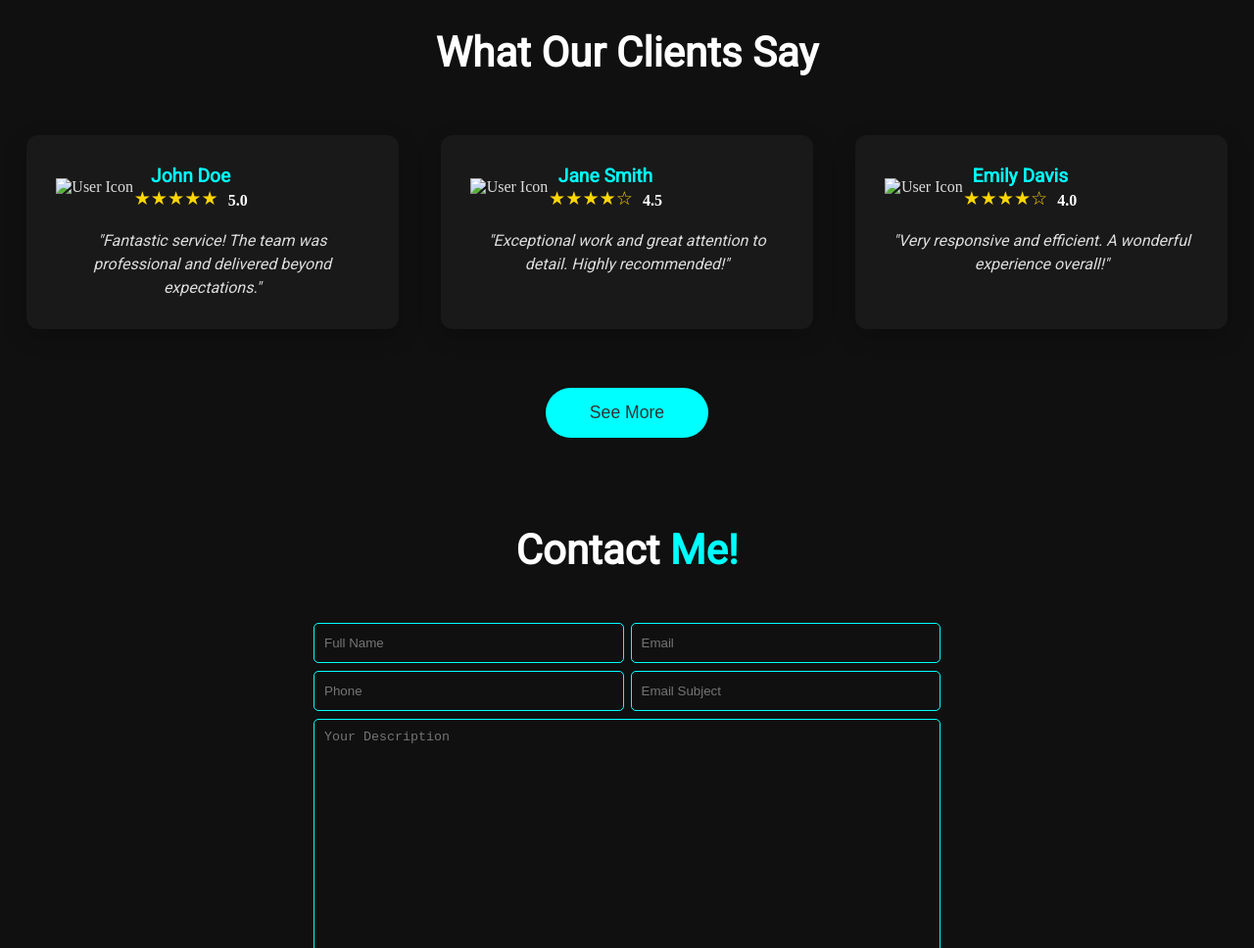
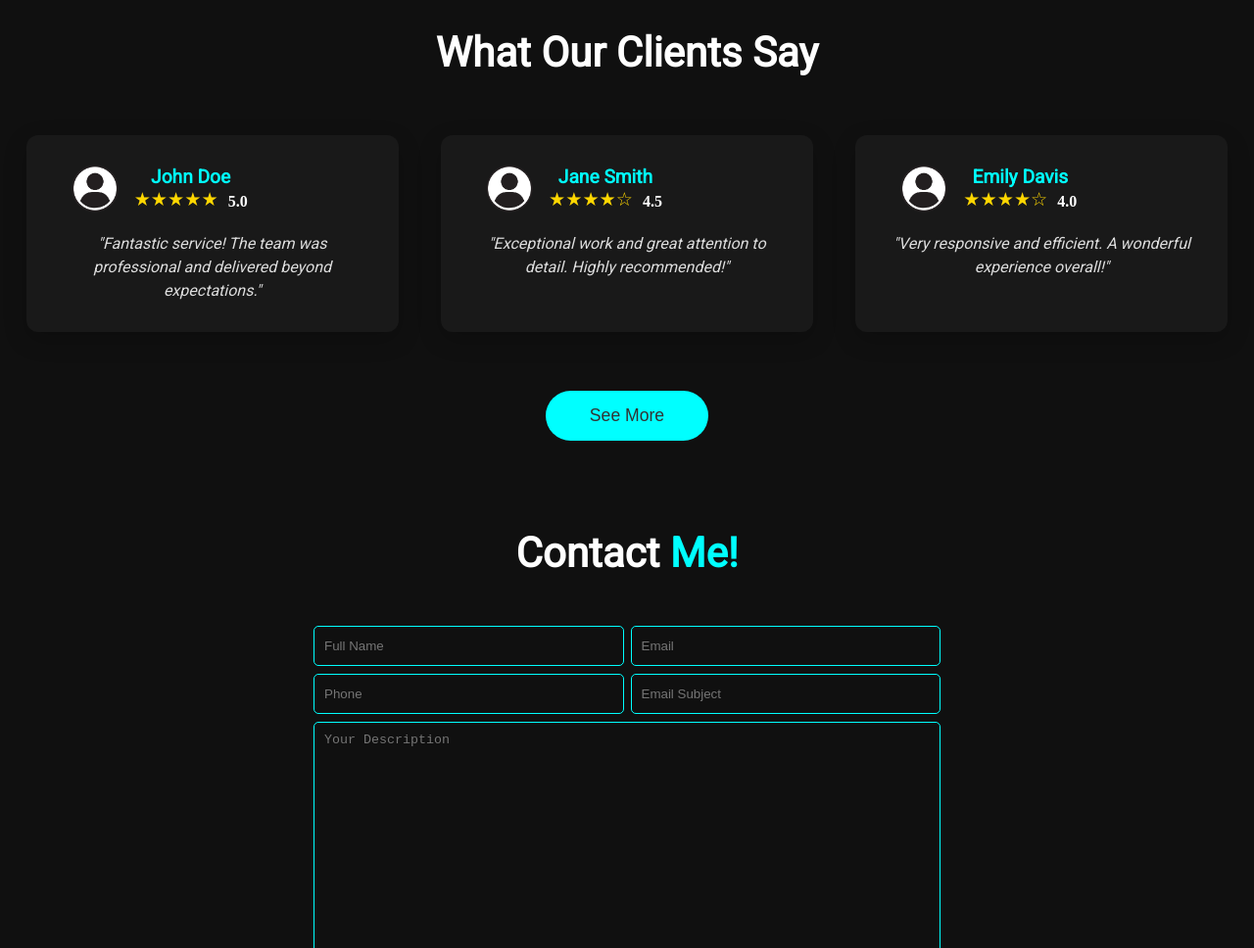
Before and after one commit to AADARSH-7625/Portfolio, a plain HTML site: page index.html in a window 1280 px wide. Shown: the part 2658-3626 px from the top of the page at 98% size. Drawn offline with nearby package versions, Linux system fonts and the light colour scheme.

Commit message:
Update index.html

```diff
--- a/index.html
+++ b/index.html
@@ -231,7 +231,7 @@
       <div class="testimonial-container">
         <div class="testimonial-card">
           <div class="user-info">
-            <img src="./Img/testimonials-user-icon.png" alt="User Icon" class="user-icon">
+            <img src="testimonials-user-icon.png" alt="User Icon" class="user-icon">
             <div class="user-details">
               <h4>John Doe</h4>
               <div class="rating">
@@ -243,7 +243,7 @@
         </div>
         <div class="testimonial-card">
           <div class="user-info">
-            <img src="./Img/testimonials-user-icon.png" alt="User Icon" class="user-icon">
+            <img src="testimonials-user-icon.png" alt="User Icon" class="user-icon">
             <div class="user-details">
               <h4>Jane Smith</h4>
               <div class="rating">
@@ -255,7 +255,7 @@
         </div>
         <div class="testimonial-card">
           <div class="user-info">
-            <img src="./Img/testimonials-user-icon.png" alt="User Icon" class="user-icon">
+            <img src="testimonials-user-icon.png" alt="User Icon" class="user-icon">
             <div class="user-details">
               <h4>Emily Davis</h4>
               <div class="rating">
```
